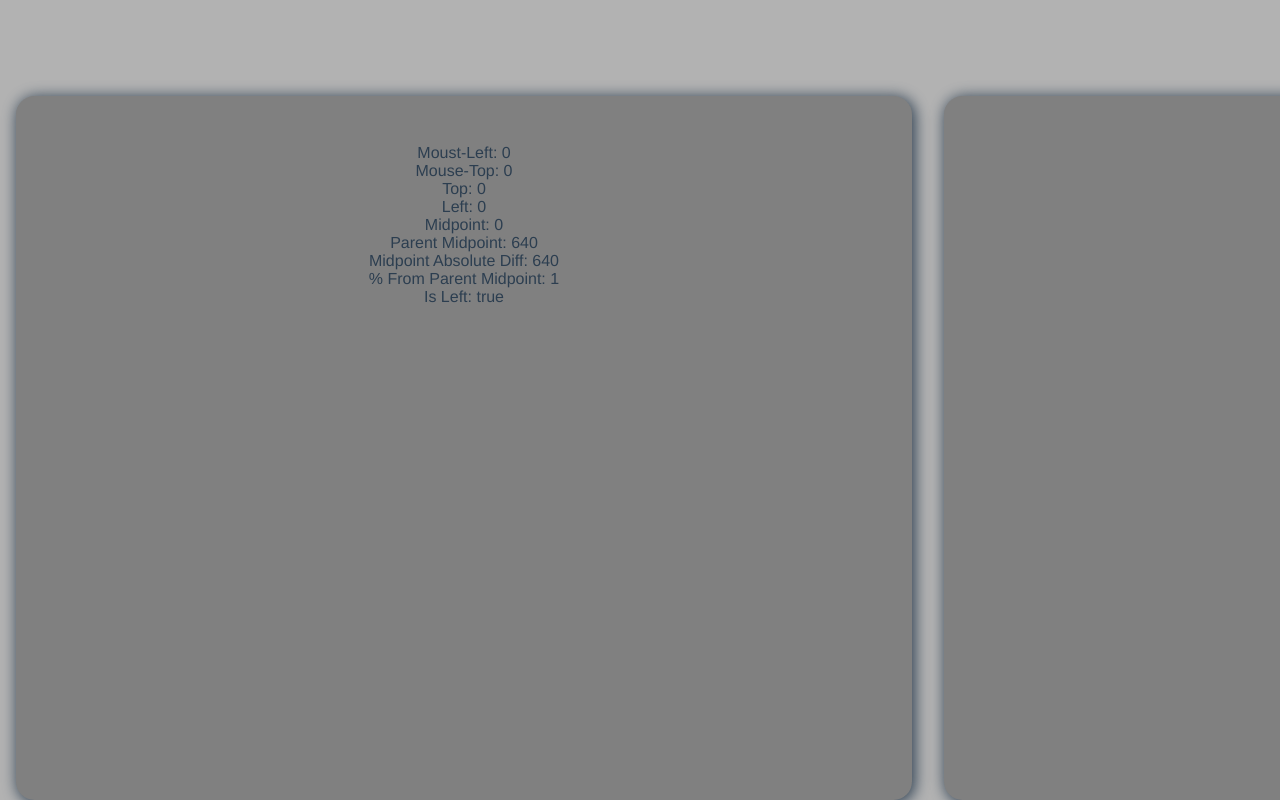
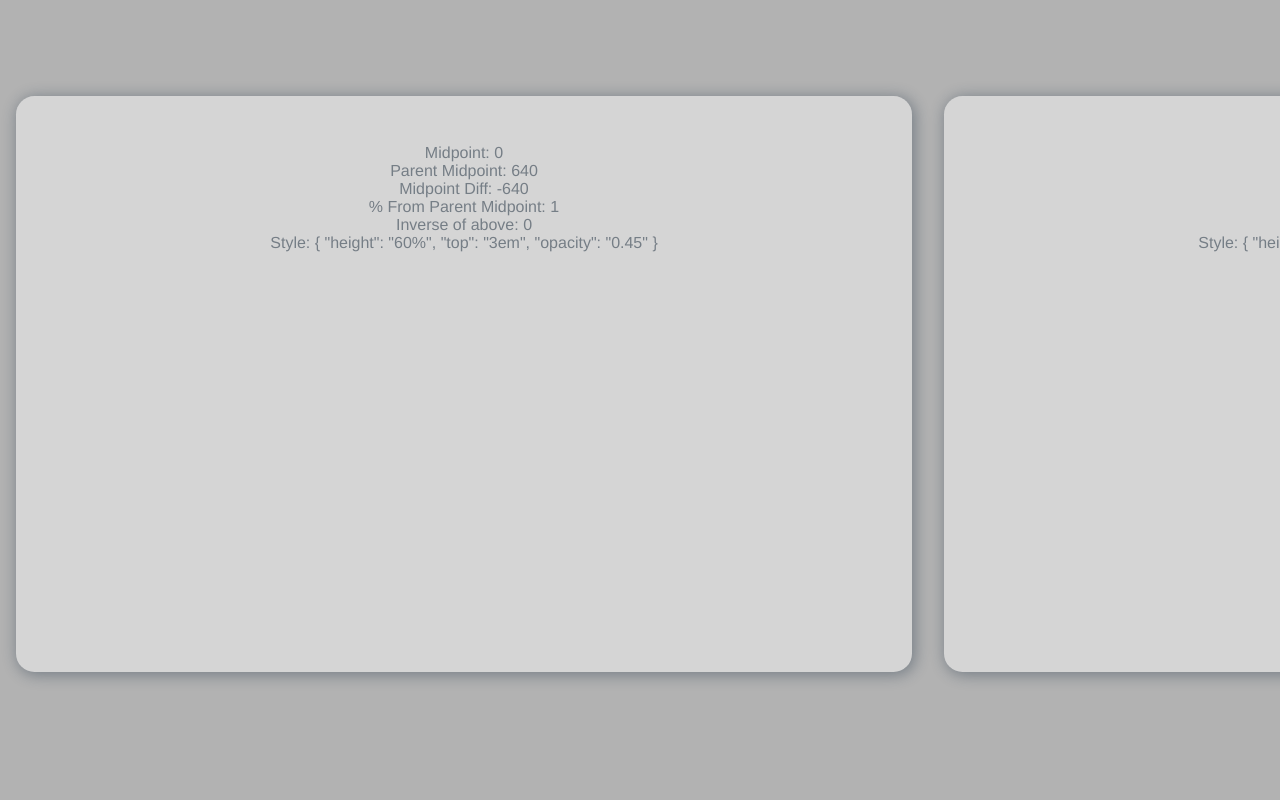
Before and after one commit to TheQuail13/vue-card-carousel, a Vue app: page / in a window 1280 px wide. Built offline with nearby package versions, Linux system fonts and the light colour scheme.

Commit message:
opacity functionally dynamic

```diff
--- a/src/components/HelloWorld.vue
+++ b/src/components/HelloWorld.vue
@@ -32,8 +32,12 @@ export default {
     };
   },
   methods: {
-    handleTouch(bool) {
+    handleTouch(bool, dist) {
       this.isTouch = !this.isTouch;
+      if (!bool) {
+        // console.log(dist);
+        // this.$el.scrollLeft = dist;
+      }
     }
   },
   mounted() {
@@ -56,7 +60,6 @@ export default {
   bottom: 0;
   left: 0;
   right: 0;
-  width: 100%;
   background-color: rgba(0, 0, 0, 0.3);
   display: flex;
   overflow-x: scroll;
--- a/src/components/Iteration.vue
+++ b/src/components/Iteration.vue
@@ -1,14 +1,11 @@
 <template>
   <div :class="['c-main']" :style="topStyle">
-    <div>Moust-Left: {{ left }}</div>
-    <div>Mouse-Top: {{ top }}</div>
-    <div>Top: {{ offSetTop }}</div>
-    <div>Left: {{ offSetLeft }}</div>
     <div>Midpoint: {{ midpoint }}</div>
     <div>Parent Midpoint: {{ parentMidPoint }}</div>
-    <div>Midpoint Absolute Diff: {{ absMidpointDist }}</div>
+    <div>Midpoint Diff: {{ midpointDist }}</div>
     <div>% From Parent Midpoint: {{ percentFromParentMidpoint }}</div>
-    <div>Is Left: {{ isLeft }}</div>
+    <div>Inverse of above: {{ 1 - percentFromParentMidpoint }}</div>
+    <div>Style: {{ topStyle }}</div>
   </div>
 </template>
 
@@ -44,11 +41,12 @@ export default {
 
   methods: {
     callback(e) {
+      console.log(e);
       this.$emit("ontouch", true);
       this.getCoords(e);
     },
     endTouch() {
-      this.$emit("ontouch", false);
+      this.$emit("ontouch", false, this.midpointDist);
     },
     getCoords(e) {
       if (e) {
@@ -64,22 +62,22 @@ export default {
   },
 
   computed: {
-    isLeft() {
-      return this.midpoint + this.midpoint * 0.15 < this.parentMidPoint;
-    },
-    isRight() {
-      return this.midpoint + this.midpoint * 0.15 > this.parentMidPoint;
-    },
-    absMidpointDist() {
-      return Math.abs(this.midpoint - this.parentMidPoint);
+    midpointDist() {
+      return this.midpoint - this.parentMidPoint;
     },
     percentFromParentMidpoint() {
-      return this.absMidpointDist / this.parentMidPoint;
+      return Math.abs(this.midpointDist) / this.parentMidPoint;
     },
     topStyle() {
       if (this.percentFromParentMidpoint) {
         return {
-          top: `${this.percentFromParentMidpoint * 3}em`
+          height: `${Math.max(1 - this.percentFromParentMidpoint + 0.45, 0.6) *
+            100}%`,
+          top: `${this.percentFromParentMidpoint * 3}em`,
+          opacity: `${Math.max(
+            1 - this.percentFromParentMidpoint + 0.35,
+            0.45
+          )}`
         };
       }
 
@@ -91,6 +89,12 @@ export default {
     this.$el.addEventListener("touchstart", this.callback, false);
     this.$el.addEventListener("touchmove", this.callback, false);
     this.$el.addEventListener("touchend", this.endTouch, false);
+  },
+
+  destroyed() {
+    this.$el.removeEventListener("touchstart", this.callback, false);
+    this.$el.removeEventListener("touchmove", this.callback, false);
+    this.$el.removeEventListener("touchend", this.endTouch, false);
   },
 
   watch: {
@@ -106,13 +110,14 @@ export default {
 <style lang="scss" scoped>
 .c-main {
   position: relative;
-  background: grey;
+  background: white;
   box-shadow: 2px 2px 15px 1px;
   min-width: 70vw;
   margin: 3em 1em 3em 1em;
   padding: 3em 0 3em 0;
   border-radius: 1.15em;
   top: 0;
-  scroll-snap-align: center;
+  max-height: 65%;
+  //   scroll-snap-align: center;
 }
 </style>
```
